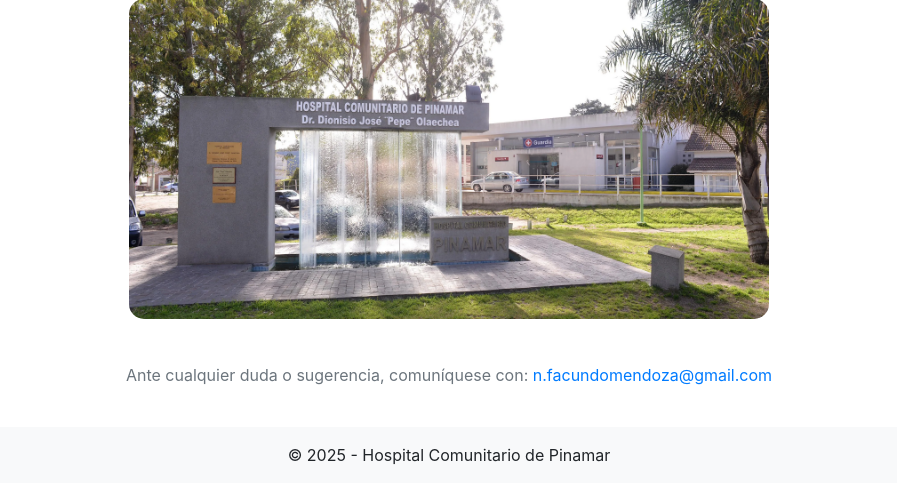
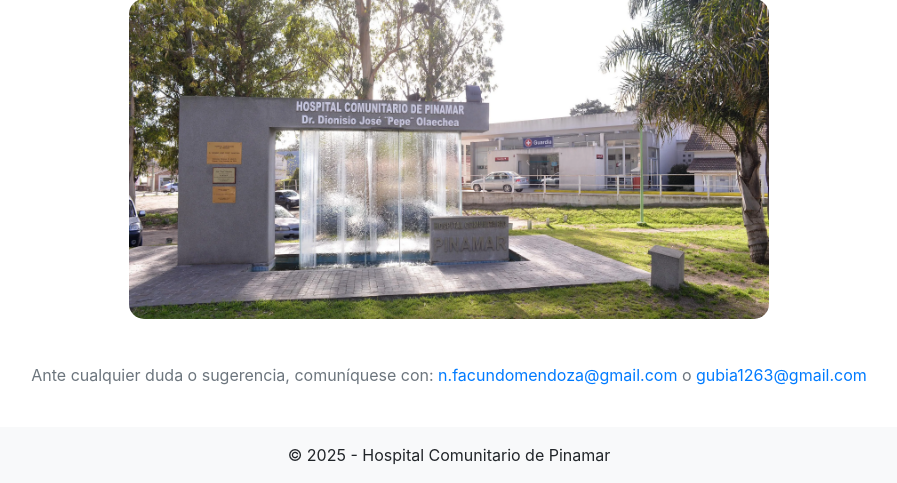
Before and after one commit to nfacundomendoza/FormularioApp, a Flask app: page / in a window 1280 px wide. Shown: the part 319-802 px from the top of the page, without its empty margins (191-1088 px from the left). Run offline with Flask 3, Linux system fonts and the light colour scheme; data that the repository does not hold is empty.

Commit message:
creditos al master

```diff
--- a/app.py
+++ b/app.py
@@ -20,7 +20,6 @@
 
 def shutdown_server():
     """Apagar el servidor."""
-    print("Apagando el servidor...")
     os._exit(0)
 
 @app.route('/heartbeat', methods=['POST'])
@@ -32,13 +31,10 @@
 
 def monitor_activity():
     """Monitorea la actividad de la página y apaga el servidor si no hay actividad."""
-    print(f"Monitoreando actividad. Apagando el servidor en {timeout} segundos si no hay actividad.")
     global page_active
     while True:
         time_module.sleep(timeout)
-        print("Monitoreando actividad...")
         if not page_active:
-            print(f"Sin actividad en {timeout} segundos. Apagando el servidor.")
             shutdown_server()
             break
         page_active = False
--- a/templates/index.html
+++ b/templates/index.html
@@ -20,12 +20,12 @@
      style="max-width: 50%; height: auto; border-radius: 15px; margin-bottom: 20px;">
 
 
-  <!-- Bloque movido abajo de todo -->
-<div class="py-4">
-    <p class="text-center text-muted">
-        Ante cualquier duda o sugerencia, comuníquese con:
-        <a href="mailto:n.facundomendoza@gmail.com">n.facundomendoza@gmail.com</a>
-    </p>
-</div>
+     <div class="py-4">
+        <p class="text-center text-muted">
+            Ante cualquier duda o sugerencia, comuníquese con:
+            <a href="mailto:n.facundomendoza@gmail.com">n.facundomendoza@gmail.com</a> o
+            <a href="mailto:gubia1263@gmail.com">gubia1263@gmail.com</a>
+        </p>
+    </div>
 
 {% endblock %}
```
